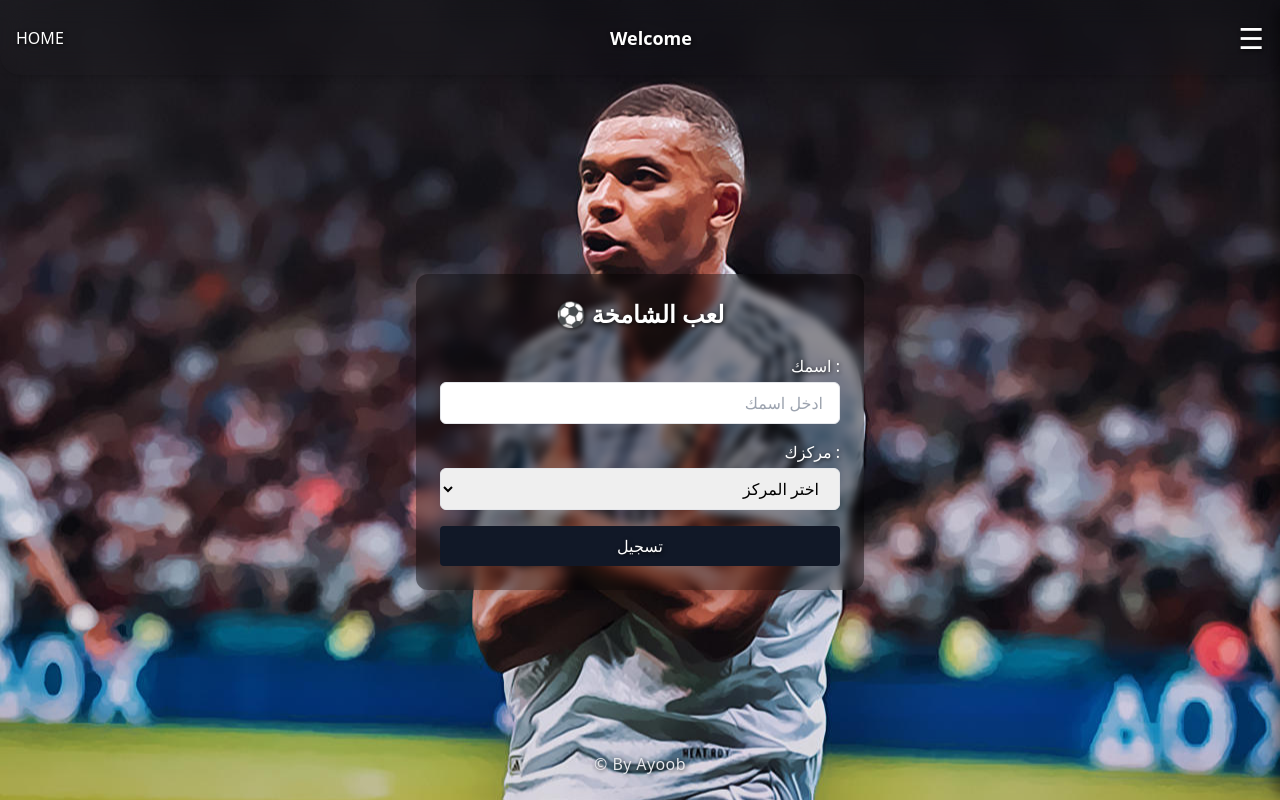
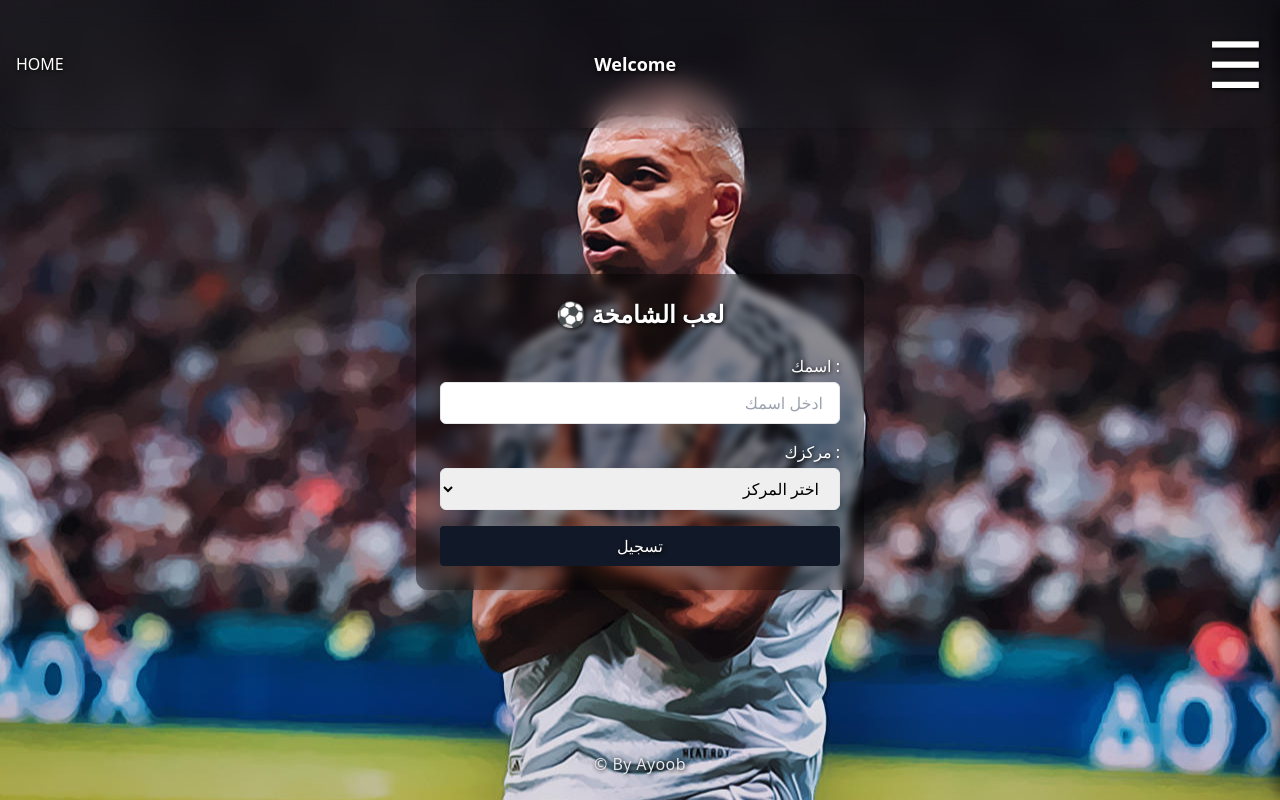
Before and after one commit to way09a/football-registration, a plain HTML site: page index.html in a window 1280 px wide. Drawn offline with nearby package versions, Linux system fonts and the light colour scheme.

Commit message:
index.html

```diff
--- a/index.html
+++ b/index.html
@@ -25,7 +25,7 @@
 
 
       .text-shadow {
-        text-shadow: 1px 1px 4px rgba(0, 0, 0, 0.8);
+        text-shadow: 1px 1px 4px rgba(0, 0, 0, 3.8);
       }
 
       nav {
@@ -55,7 +55,7 @@
 
       #hamburger {
         cursor: pointer;
-        font-size: 1.8rem;
+        font-size: 4rem;
         user-select: none;
       }
     </style>
```
